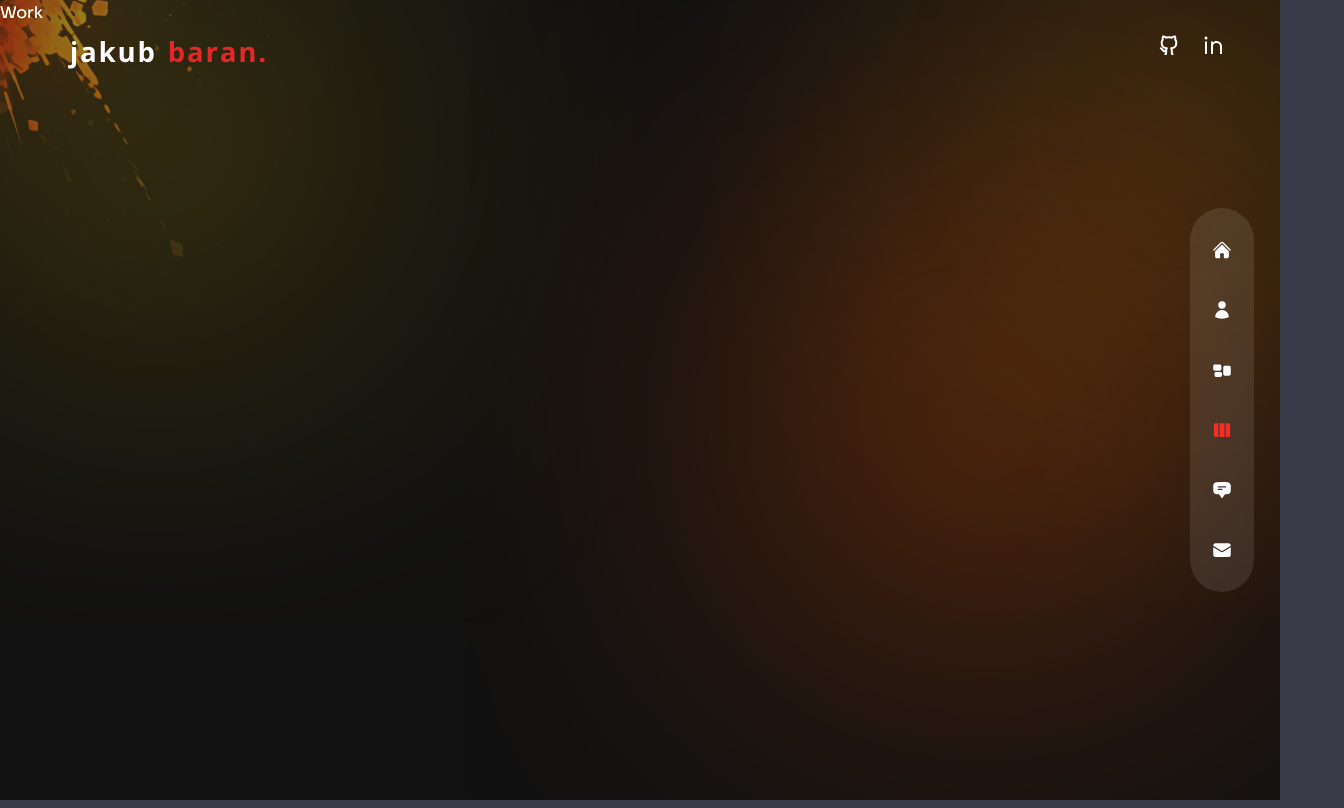
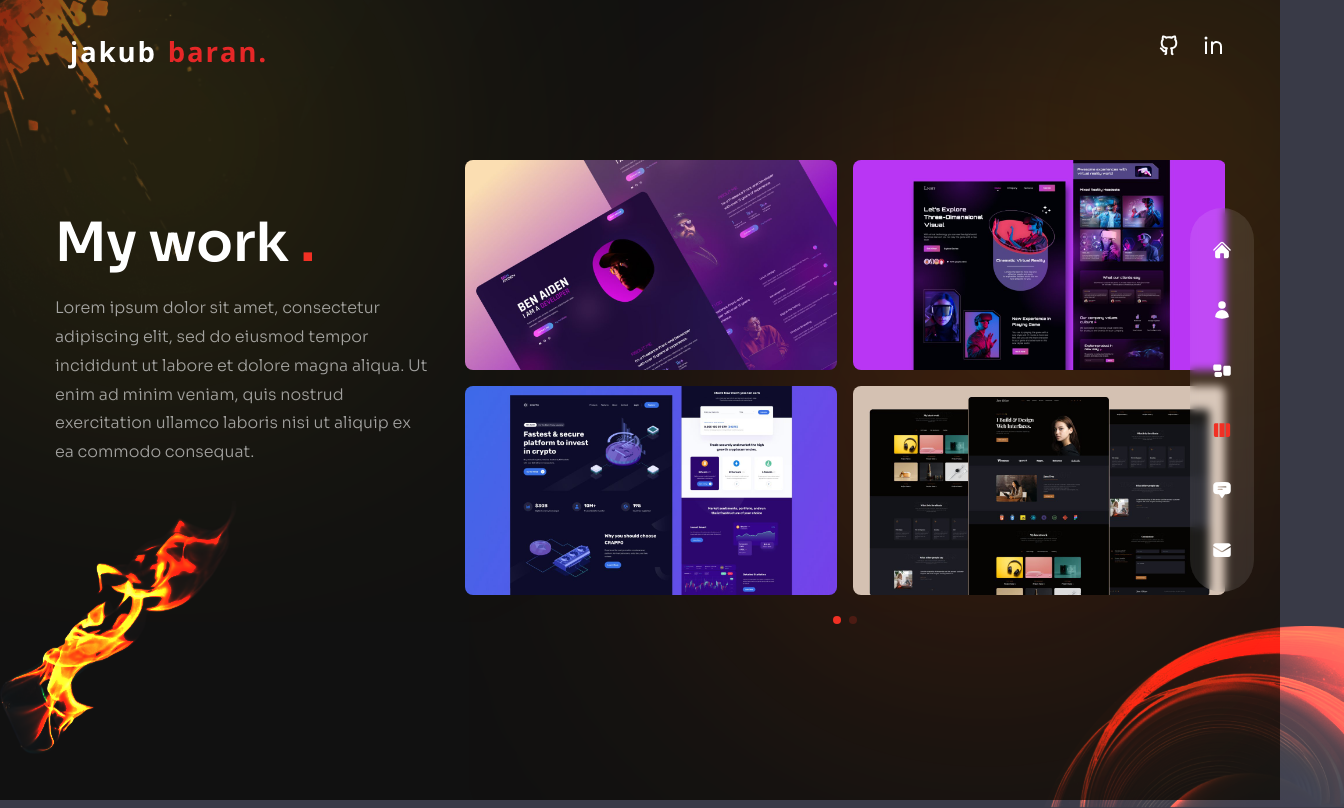
Before and after one commit to baranero/portfolio, a Next.js app: page /work in a window 1280 px wide. Shown: the whole page, 1344 px wide, since content can reach past the window. Built offline with nearby package versions, Linux system fonts and the light colour scheme.

Commit message:
added work page

```diff
--- a/components/WorkSlider.tsx
+++ b/components/WorkSlider.tsx
@@ -46,8 +46,57 @@
   ],
 };
 
+import { Swiper, SwiperSlide } from 'swiper/react'
+import 'swiper/css'
+import 'swiper/css/free-mode'
+import 'swiper/css/pagination'
+
+import { Pagination } from 'swiper'
+
+import { BsArrowRight } from 'react-icons/bs'
+import Image from 'next/image';
+
 const WorkSlider = () => {
-  return <div>Work Slider</div>;
+  return <Swiper
+  spaceBetween={10}
+  pagination={{
+    clickable: true
+  }}
+  modules={[Pagination]}
+  className='h-[280px] sm:h-[480px]'
+  >
+    {workSlides.slides.map((slide, index) => {
+      return (
+        <SwiperSlide key={index}>
+         <div className='grid grid-cols-2 grid-rows-2 gap-4'>
+          {slide.images.map((image, index) => {
+            return (
+              <div key={index} className='relative rounded-lg overflow-hidden flex items-center justify-center group'>
+                <div className='flex items-center justify-center relative overflow-hidden group '>
+                  <Image src={image.path} width={500} height={300} alt=''/>
+                  <div className='absolute inset-0 bg-gradient-to-l from-transparent via-[#e838cc] to-[#4a22bd] opacity-0 group-hover:opacity-80 transition-all duration-700'></div>
+                  <div className='absolute bottom-0 translate-y-full group-hover:-translate-y-10 group-hover:xl:-translate-y-20 transition-all duration-300'>
+                    <div className='flex items-center gap-x-2 text-[13px] tracking-[0.2em]'>
+                      <div className='delay-100'>
+                        LIVE
+                      </div>
+                      <div className='translate-y-[500%] group-hover:translate-y-0 transition-all duration-300 delay-150'>
+                        PROJECT
+                      </div>
+                      <div className='text-xl translate-y-[500%] group-hover:translate-y-0 transition-all duration-300 delay-200'>
+                        <BsArrowRight/>
+                      </div>
+                    </div>
+                  </div>
+                </div>
+              </div>
+            )
+          })}
+         </div>
+        </SwiperSlide>
+      )
+    })}
+  </Swiper>;
 };
 
 export default WorkSlider;
--- a/pages/about/index.tsx
+++ b/pages/about/index.tsx
@@ -74,6 +74,10 @@
   {
     title: "experience",
     info: [
+      {
+        title: "Firefighter",
+        stage: "2019 - present",
+      },
       {
         title: "Fire Safety Systems Designer",
         stage: "2019 - present",
--- a/pages/work/index.tsx
+++ b/pages/work/index.tsx
@@ -1,7 +1,50 @@
-import React from 'react'
+import React from "react";
+import WorkSlider from "../../components/WorkSlider";
+import Bulb from "../../components/Bulb";
+import Circles from "../../components/Circles";
+
+import { motion } from "framer-motion";
+import { fadeIn } from "../../variants";
 
 const Work = () => {
-  return <div>Work</div>;
+  return (
+    <div className="h-full bg-primary/30 py-36 flex items-center">
+      <div className="hidden lg:flex xl:flex">
+        <Circles />
+      </div>
+      <div className="container mx-auto">
+        <div className="flex flex-col xl:flex-row gap-x-8">
+          <div className="text-center flex xl:w-[30vw] flex-col lg:text-left mb-4 xl:mb-0">
+            <motion.h2
+              variants={fadeIn('up', 0.3)}
+              initial='hidden'
+              animate='show'
+              exit='hidden'
+            className="h2 xl:mt-12">
+              My work <span className="text-accent">.</span>
+            </motion.h2>
+            <motion.p variants={fadeIn('up', 0.4)}
+              initial='hidden'
+              animate='show'
+              exit='hidden' className="mb-4 max-w-[400px] mx-auto lg:mx-0">
+              Lorem ipsum dolor sit amet, consectetur adipiscing elit, sed do
+              eiusmod tempor incididunt ut labore et dolore magna aliqua. Ut
+              enim ad minim veniam, quis nostrud exercitation ullamco laboris
+              nisi ut aliquip ex ea commodo consequat.
+            </motion.p>
+          </div>
+
+          <motion.div variants={fadeIn('down', 0.6)}
+              initial='hidden'
+              animate='show'
+              exit='hidden' className="w-full xl:max-w-[65%]">
+            <WorkSlider />
+          </motion.div>
+        </div>
+      </div>
+      <Bulb />
+    </div>
+  );
 };
 
 export default Work;
```
